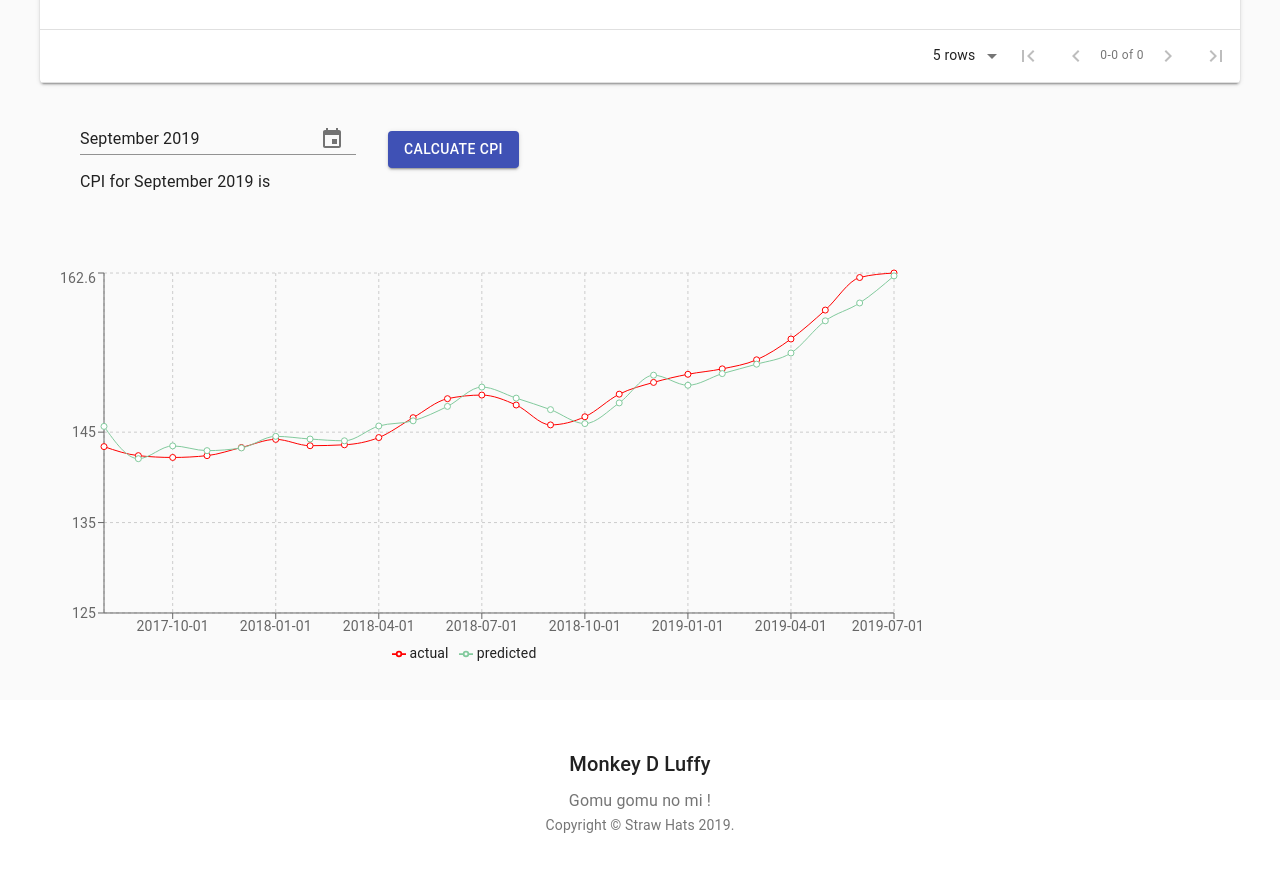
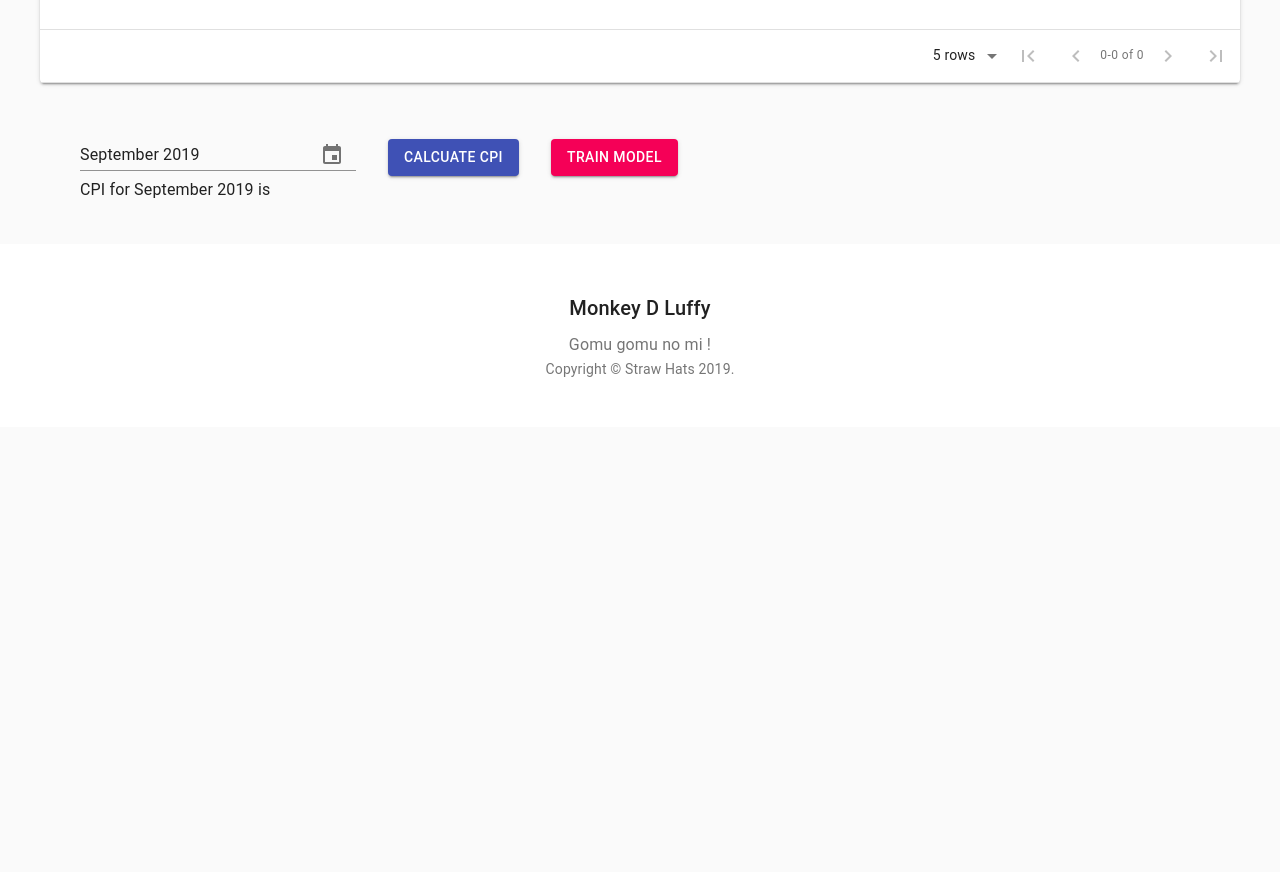
Before and after one commit to Siddharth-Chandran/cpi-dashboard, a React (Create React App) app: page / in a window 1280 px wide. Shown: the part 740-1612 px from the top of the page. After the commit the page ends 1167 px from the top, so only its background shows below. Built offline with nearby package versions, Linux system fonts and the light colour scheme; no server answers.

Commit message:
Added re - training feature to UI based on changed data

```diff
--- a/src/components/dashboard/Dashboard.js
+++ b/src/components/dashboard/Dashboard.js
@@ -15,6 +15,7 @@ import Button from '@material-ui/core/Button';
 import MaterialTable from 'material-table'
 import { AddBox, ArrowUpward, Check, ChevronLeft, ChevronRight, Clear, DeleteOutline, Edit, FilterList } from '@material-ui/icons';
 import { FirstPage, LastPage, Remove, SaveAlt, Search, ViewColumn } from '@material-ui/icons';
+import LinearProgress from '@material-ui/core/LinearProgress';
 
 /** Needs to be removed after completing backend API */
 const data = [
@@ -102,11 +103,15 @@ const styles = theme => ({
         padding: theme.spacing(2)
     },
     dateLayout: {
-        marginLeft: theme.spacing(5)
+        marginLeft: theme.spacing(5),
+        marginTop: theme.spacing(2)
     },
     button: {
         marginLeft: theme.spacing(4),
-        marginTop: theme.spacing(1)
+        marginTop: theme.spacing(0)
+    },
+    progress: {
+        margin: theme.spacing(2),
     },
 });
 
@@ -119,10 +124,13 @@ class Dashboard extends React.Component {
         cpi: '',
         columnData: [],
         rawCPIData: undefined,
+        trainedCpiData: undefined,
+        loading: false
     }
 
     componentDidMount() {
         this.getRawCPIData()
+        this.getTrainedCPIData()
     }
 
     handleDateChange = date => {
@@ -139,6 +147,14 @@ class Dashboard extends React.Component {
             .then(data => this.setState({ cpi: data }))
     }
 
+    /** Function to be called when we want to re-train with the edited data */
+    handReTrain = () => {
+        this.setState({ loading: true })
+        fetch('http://192.168.29.189:5000/train')
+            .then(response => response.json())
+            .then(data => this.setState({ trainedCpiData: data, loading: false }))
+    }
+
     /** Get past CPI values in JSON format from back-end */
     getRawCPIData = () => {
         fetch('http://192.168.29.189:5000/getjson')
@@ -151,6 +167,12 @@ class Dashboard extends React.Component {
                 ), [])
                 this.setState({ rawCPIData: data, columnData: columnData })
             })
+    }
+
+    getTrainedCPIData = () => {
+        fetch('http://192.168.29.189:5000/trainedCpiData')
+            .then(response => response.json())
+            .then(data => this.setState({ trainedCpiData: data }))
     }
 
     render() {
@@ -216,7 +238,6 @@ class Dashboard extends React.Component {
                                                 const data = this.state.rawCPIData;
                                                 const index = data.indexOf(oldData);
                                                 data[index] = newData;
-                                                console.log(newData)
                                                 fetch('http://192.168.29.189:5000/changecpi', {
                                                     method: 'POST',
                                                     headers: {
@@ -247,21 +268,28 @@ class Dashboard extends React.Component {
                                 />
                             </MuiPickersUtilsProvider>
                             <Button variant="contained" color="primary" className={classes.button} onClick={() => this.handleCPISubmit()}>Calcuate CPI</Button>
+                            <Button variant="contained" color="secondary" className={classes.button} onClick={() => this.handReTrain()}>Train Model</Button>
                             {
                                 this.state.cpi !== undefined &&
                                 <Typography variant="subtitle1" >
                                     CPI for {`${months[this.state.selectedDate.getMonth()]} ${this.state.selectedDate.getFullYear()}`} is {this.state.cpi}
                                 </Typography>
                             }
+                            {
+                                this.state.loading &&
+                                <LinearProgress color="secondary" />
+                            }
                         </div>
                     </div>
                     {/* Div to collect date - End */}
                     {/* Chart container - Start */}
+                    {
+                        this.state.trainedCpiData !== undefined &&
                         <Container className={classes.chartBody} maxWidth="md">
                             <LineChart
                                 width={900}
                                 height={400}
-                            data={data}
+                                data={this.state.trainedCpiData}
                                 margin={{
                                     top: 5, right: 30, left: 20, bottom: 5,
                                 }}>
@@ -274,7 +302,9 @@ class Dashboard extends React.Component {
                                 <Line type="monotone" dataKey="predicted" stroke="#82ca9d" />
                             </LineChart>
                         </Container>
+                    }
                     {/* Chart container - End */}
+
                 </main>
 
                 {/* Footer */}
```
Lines whose indentation alone changed are shown as unchanged.
